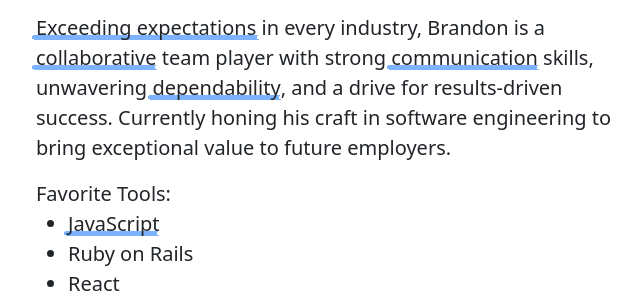
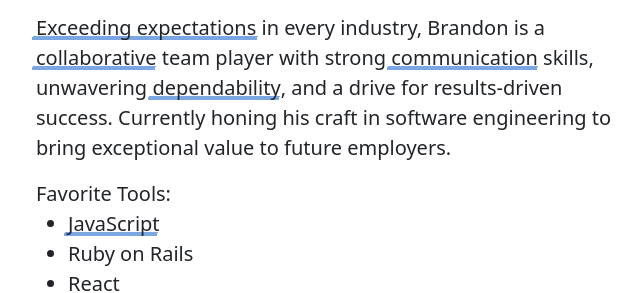
Before and after one commit to rlyn122/portfolio, a plain HTML site: page index.html in a window 1280 px wide. Shown: the part 416-709 px from the top of the page, 466-1106 px from the left. Drawn offline with nearby package versions, Linux system fonts and the light colour scheme; a web font is replaced by a local one.

Commit message:
thin markerhighlight

```diff
--- a/style.css
+++ b/style.css
@@ -146,9 +146,10 @@ header.p-section {
 
 .marker-highlight:before {
   content: "";
-  background-color: #0b6efd87;
+  background-color: #0757c787;
   width: 102%;
-  height: 0.2em;
+  height: 0.14em;
+  /* height: 0.2em; */
   position: absolute;
   z-index: -2;
   filter: url(#marker-shape);
```
